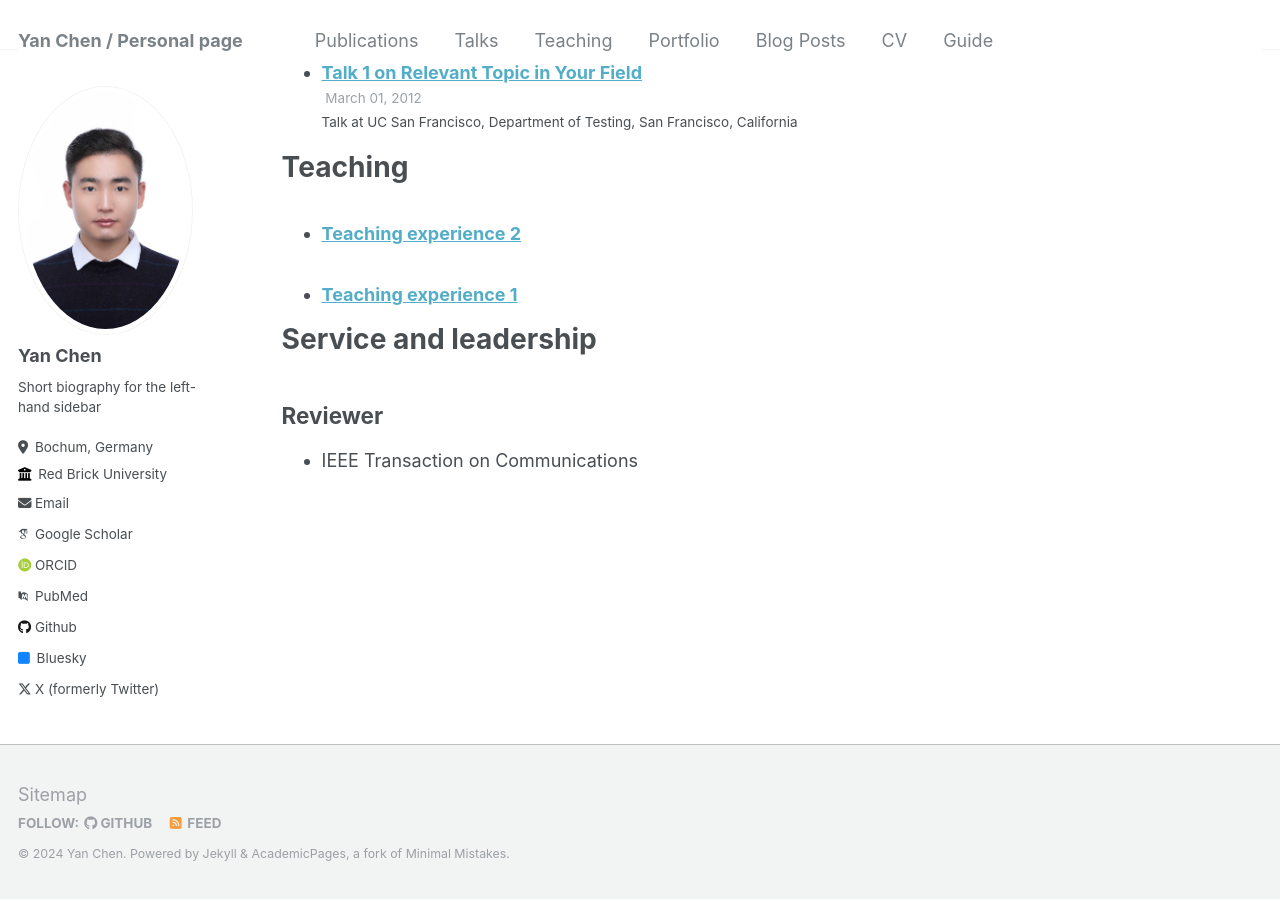
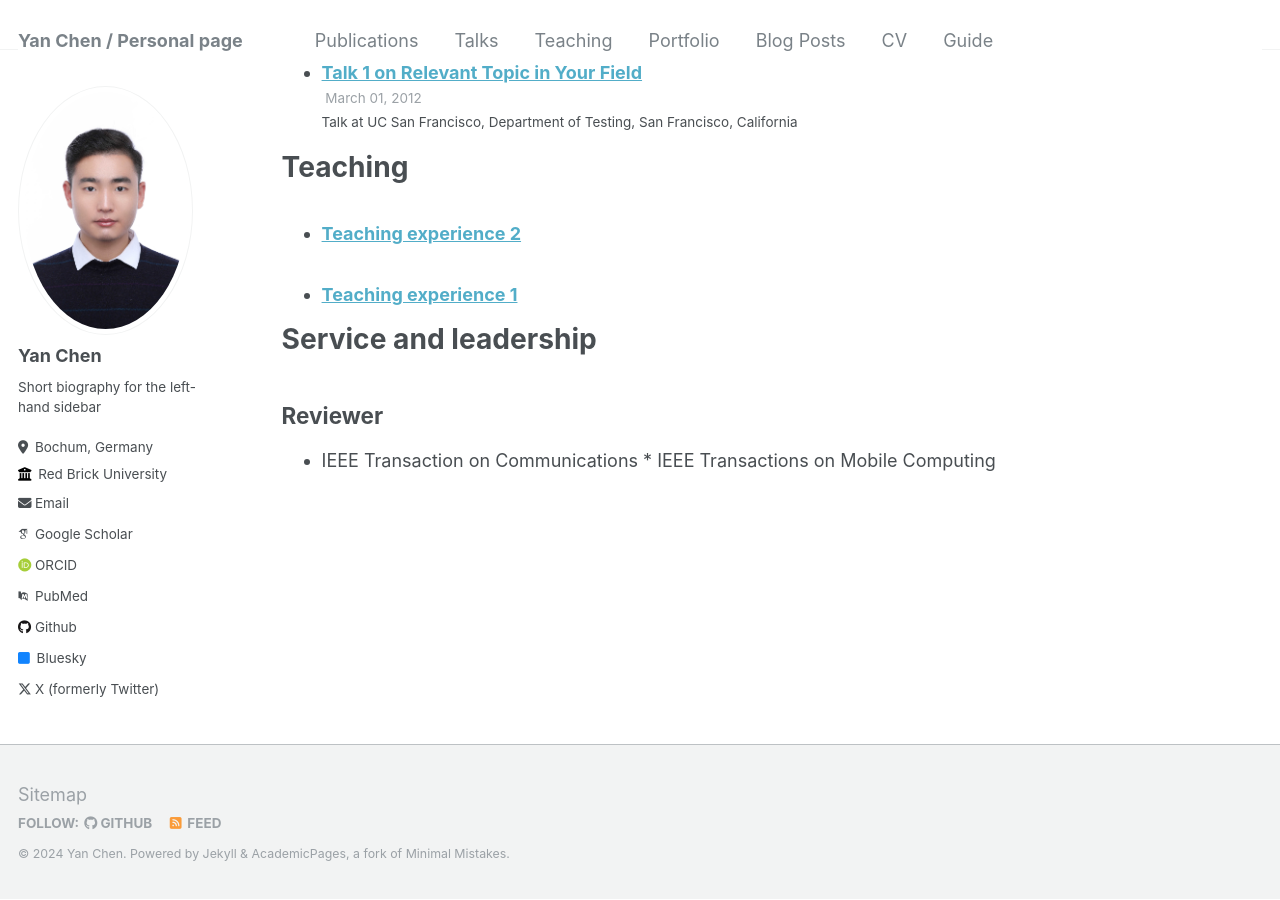
Before and after one commit to Yanni-Chen/Yanni-Chen.github.io, a Jekyll site: the page built from _pages/cv.md, in a window 1280 px wide and 900 px high, scrolled down 2178 px. Built offline with Jekyll 4.4.1, drawn with Linux system fonts in a browser that asks for light colours; some web fonts are replaced.

Commit message:
Update cv.md

```diff
--- a/_pages/cv.md
+++ b/_pages/cv.md
@@ -64,4 +64,4 @@ Teaching
 Service and leadership
 ======
 ## Reviewer
-* IEEE Transaction on Communications
+* IEEE Transaction on Communications * IEEE Transactions on Mobile Computing
```
